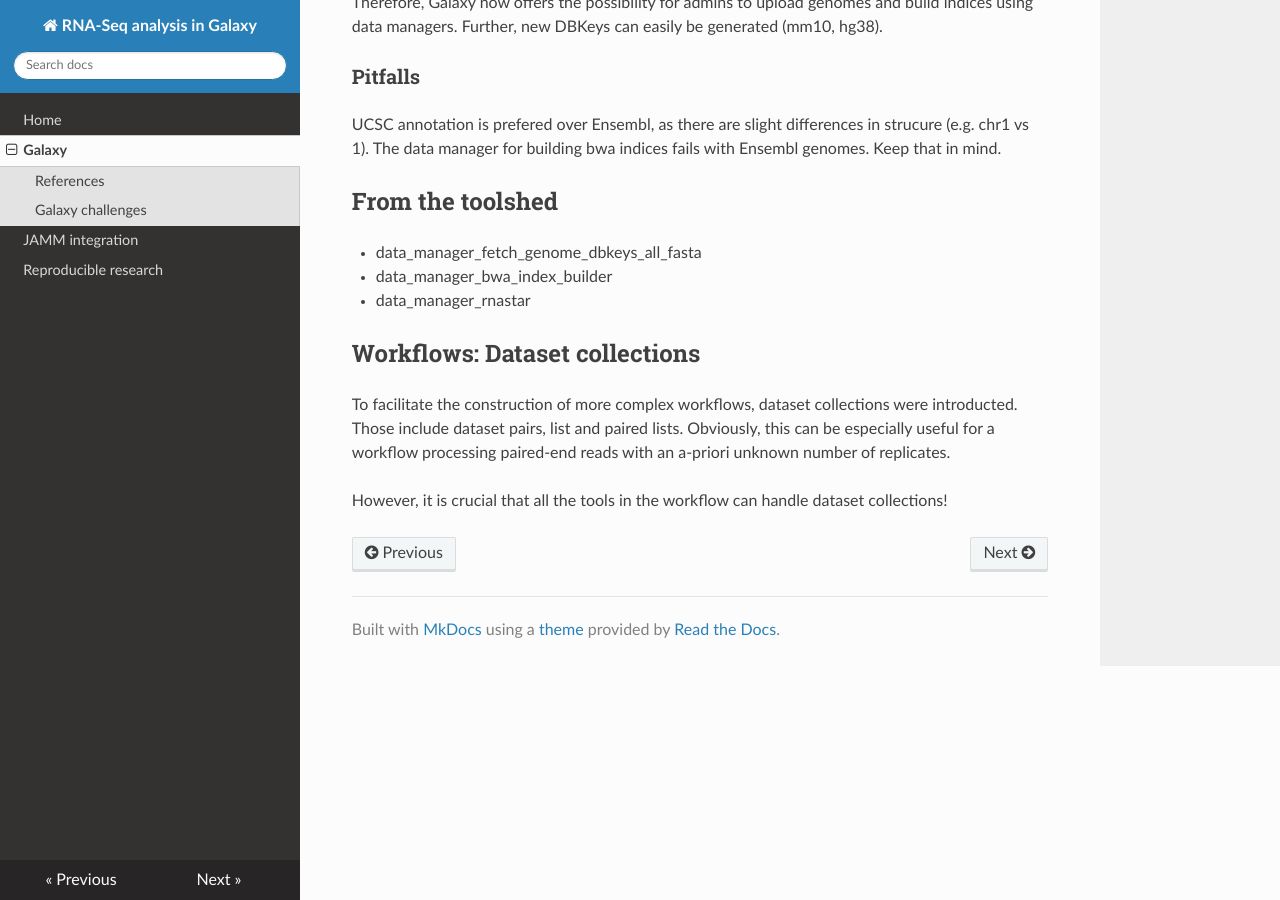
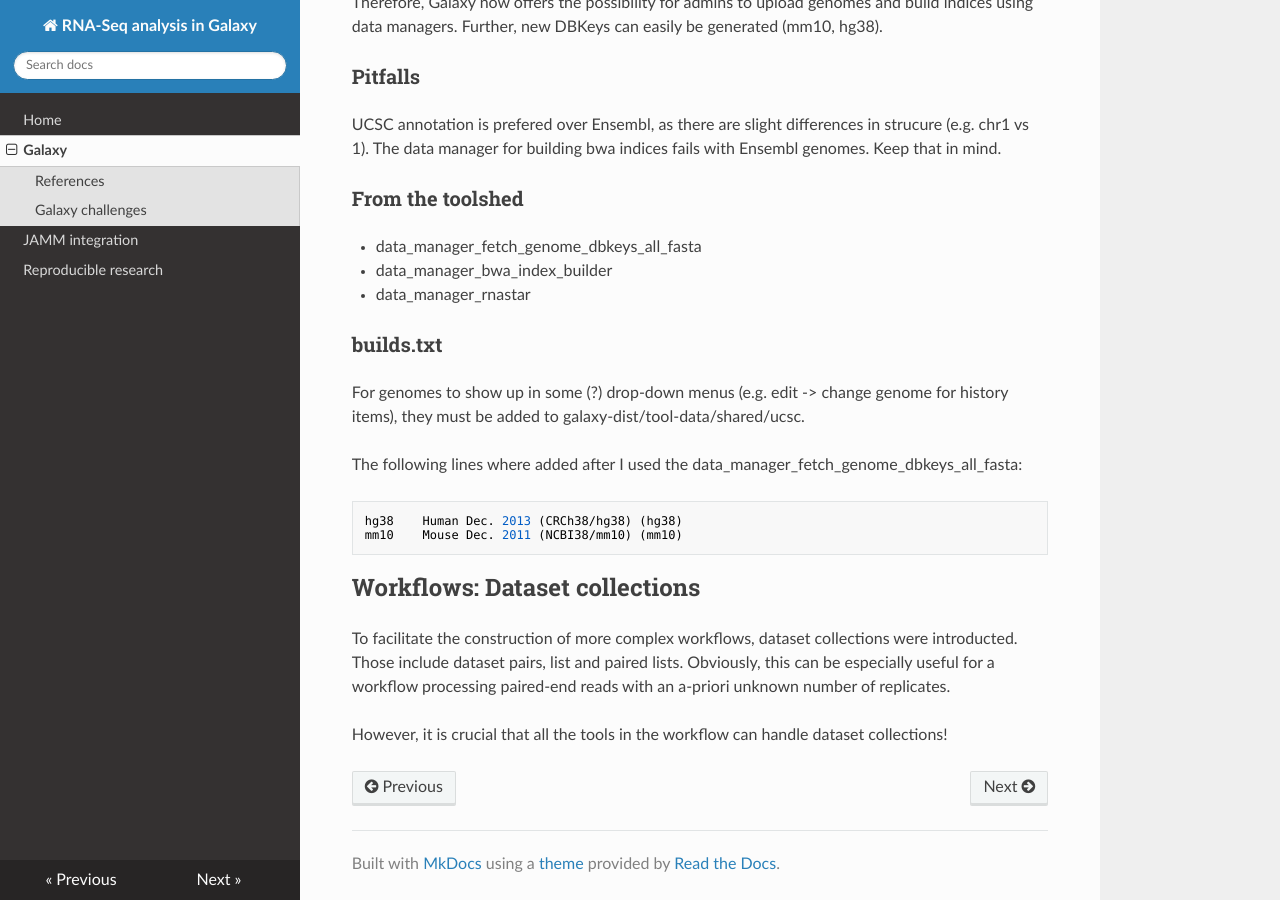
Before and after one commit to messersc/docs, an MkDocs documentation site: the page built from docs/galaxy.md, in a window 1280 px wide and 900 px high, scrolled down 1038 px. Built offline with MkDocs 1.6.1, drawn with Linux system fonts in a browser that asks for light colours; nearby versions of some CDN libraries; old or Windows-style settings are respelled for this version of MkDocs.

Commit message:
Genomes, Cheetah

````diff
--- a/docs/galaxy.md
+++ b/docs/galaxy.md
@@ -39,11 +39,21 @@ Further, new DBKeys can easily be generated (mm10, hg38).
 UCSC annotation is prefered over Ensembl, as there are slight differences in strucure (e.g. chr1 vs 1).
 The data manager for building bwa indices fails with Ensembl genomes. Keep that in mind.
 
-## From the toolshed
+### From the toolshed
 
 * data_manager_fetch_genome_dbkeys_all_fasta
 * data_manager_bwa_index_builder
 * data_manager_rnastar
+
+### builds.txt
+For genomes to show up in some (?) drop-down menus (e.g. edit -> change genome for history items), they must be added to galaxy-dist/tool-data/shared/ucsc.
+
+The following lines where added after I used the data_manager_fetch_genome_dbkeys_all_fasta:
+
+```
+hg38	Human Dec. 2013	(CRCh38/hg38) (hg38)
+mm10	Mouse Dec. 2011 (NCBI38/mm10) (mm10)
+```
 
 ## Workflows: Dataset collections
 
````
Also changed, not shown: docs/jamm.md (+8 -1 lines).
